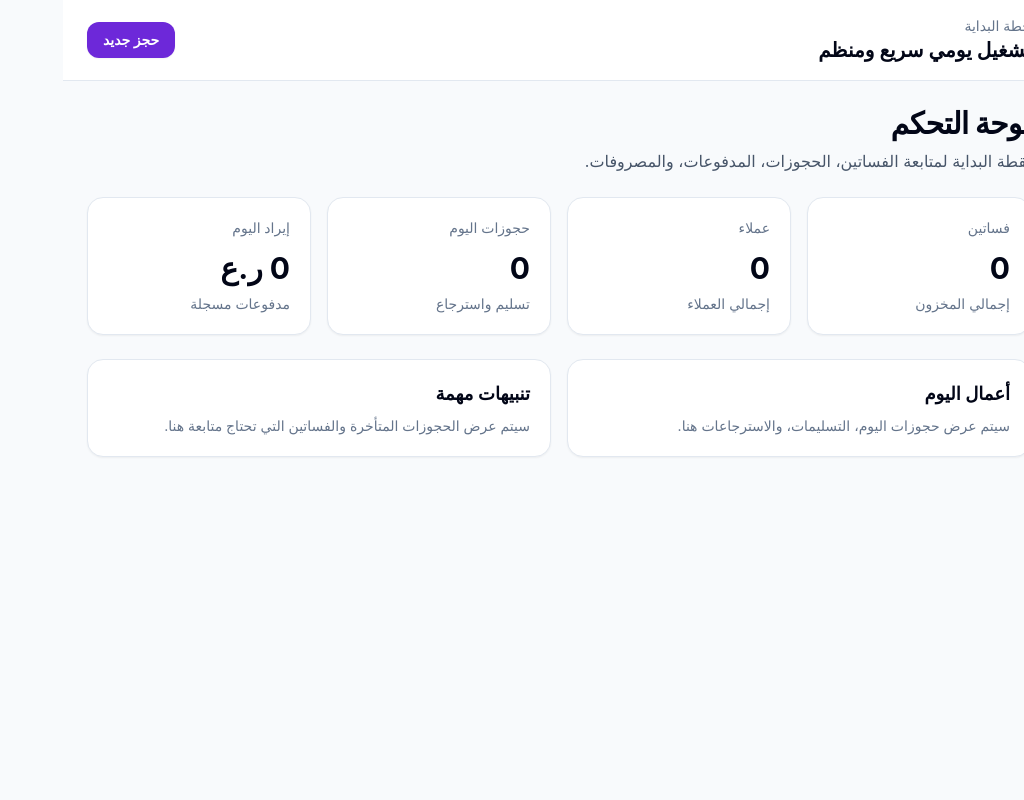
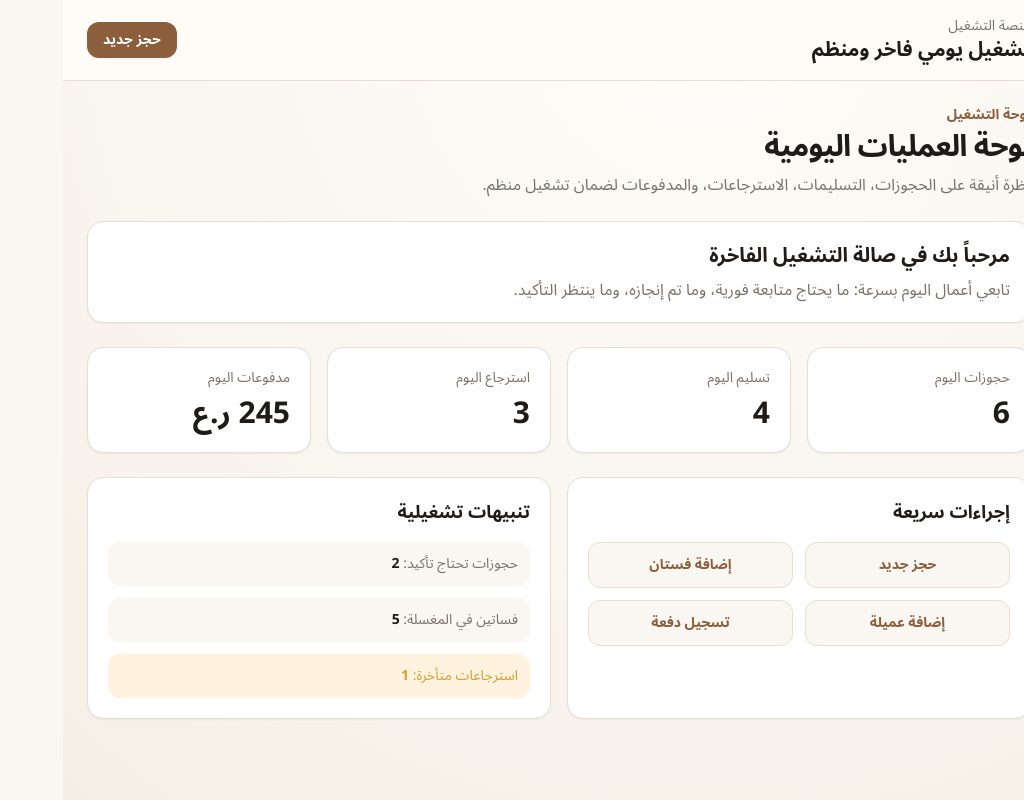
Before and after one commit to mohamedmasoud3030-tech/dress-roomshow, a React (Vite) app: page / in a window 1280 px wide. Shown: the whole page, without its empty margins (256-1280 px from the left). Built offline with nearby package versions, Linux system fonts and the light colour scheme.

Commit message:
feat(ui): apply elegant operations shell and dashboard polish

```diff
--- a/src/components/layout/AppLayout.tsx
+++ b/src/components/layout/AppLayout.tsx
@@ -8,50 +8,55 @@ const navigation = [
   { to: '/delivery-return', label: 'التسليم والاسترجاع' },
   { to: '/payments', label: 'المدفوعات' },
   { to: '/expenses', label: 'المصروفات' },
-  { to: '/reports', label: 'التقارير البسيطة' },
+  { to: '/reports', label: 'التقارير' },
 ];
+
+const navClass = (isActive: boolean) =>
+  `block rounded-xl px-4 py-3 text-sm font-medium transition ${
+    isActive ? 'bg-[#B08A5B]/20 text-[#8B5E3C]' : 'text-[#7A7168] hover:bg-[#E8DED2]/50 hover:text-[#1F1B18]'
+  }`;
 
 export function AppLayout() {
   return (
-    <div className="min-h-screen bg-slate-50 text-slate-950" dir="rtl">
-      <aside className="fixed inset-y-0 right-0 hidden w-72 border-l border-slate-200 bg-white p-5 shadow-sm lg:block">
+    <div className="min-h-screen bg-transparent text-[#1F1B18]" dir="rtl">
+      <aside className="fixed inset-y-0 right-0 hidden w-72 border-l border-[#E8DED2] bg-[#FFFCF8] p-5 shadow-sm lg:block">
         <div className="mb-8">
-          <p className="text-sm text-slate-500">Dress roomshow</p>
-          <h1 className="text-2xl font-bold">إدارة محل الفساتين</h1>
+          <p className="text-sm text-[#7A7168]">Dress roomshow</p>
+          <h1 className="text-2xl font-bold">إدارة بوتيك الفساتين</h1>
         </div>
         <nav className="space-y-2">
           {navigation.map((item) => (
-            <NavLink
-              key={item.to}
-              to={item.to}
-              className={({ isActive }) =>
-                `block rounded-xl px-4 py-3 text-sm font-medium transition ${
-                  isActive ? 'bg-violet-100 text-violet-800' : 'text-slate-600 hover:bg-slate-100 hover:text-slate-950'
-                }`
-              }
-            >
+            <NavLink key={item.to} to={item.to} className={({ isActive }) => navClass(isActive)}>
               {item.label}
             </NavLink>
           ))}
         </nav>
       </aside>
 
-      <main className="min-h-screen lg:pr-72">
-        <header className="sticky top-0 z-10 border-b border-slate-200 bg-white/90 px-6 py-4 backdrop-blur">
+      <main className="min-h-screen pb-24 lg:pb-6 lg:pr-72">
+        <header className="sticky top-0 z-10 border-b border-[#E8DED2] bg-[#FFFCF8]/95 px-4 py-4 backdrop-blur sm:px-6">
           <div className="flex items-center justify-between gap-4">
             <div>
-              <p className="text-sm text-slate-500">خطة البداية</p>
-              <h2 className="text-xl font-semibold">تشغيل يومي سريع ومنظم</h2>
+              <p className="text-sm text-[#7A7168]">منصة التشغيل</p>
+              <h2 className="text-xl font-semibold">تشغيل يومي فاخر ومنظم</h2>
             </div>
-            <button className="rounded-xl bg-violet-700 px-4 py-2 text-sm font-semibold text-white shadow-sm hover:bg-violet-800">
+            <button className="rounded-xl bg-[#8B5E3C] px-4 py-2 text-sm font-semibold text-white shadow-sm transition hover:bg-[#7A5133]">
               حجز جديد
             </button>
           </div>
         </header>
-        <div className="p-6">
+        <div className="p-4 sm:p-6">
           <Outlet />
         </div>
       </main>
+
+      <nav className="fixed inset-x-0 bottom-0 z-20 grid grid-cols-4 border-t border-[#E8DED2] bg-[#FFFCF8]/95 p-2 backdrop-blur lg:hidden">
+        {navigation.map((item) => (
+          <NavLink key={item.to} to={item.to} className={({ isActive }) => `rounded-lg px-2 py-2 text-center text-xs ${isActive ? 'bg-[#B08A5B]/25 text-[#8B5E3C] font-semibold' : 'text-[#7A7168]'}`}>
+            {item.label}
+          </NavLink>
+        ))}
+      </nav>
     </div>
   );
 }
--- /dev/null
+++ b/src/components/shared/EmptyState.tsx
@@ -0,0 +1,13 @@
+type EmptyStateProps = {
+  title: string;
+  description: string;
+};
+
+export function EmptyState({ title, description }: EmptyStateProps) {
+  return (
+    <div className="rounded-2xl border border-dashed border-[#E8DED2] bg-white p-10 text-center shadow-sm">
+      <p className="text-lg font-semibold text-[#1F1B18]">{title}</p>
+      <p className="mt-2 text-sm text-[#7A7168]">{description}</p>
+    </div>
+  );
+}
--- /dev/null
+++ b/src/components/shared/FilterPanel.tsx
@@ -0,0 +1,5 @@
+type FilterPanelProps = { children: React.ReactNode };
+
+export function FilterPanel({ children }: FilterPanelProps) {
+  return <div className="rounded-2xl border border-[#E8DED2] bg-white p-4 shadow-sm">{children}</div>;
+}
--- a/src/components/shared/PageHeader.tsx
+++ b/src/components/shared/PageHeader.tsx
@@ -2,14 +2,18 @@ type PageHeaderProps = {
   eyebrow: string;
   title: string;
   description: string;
+  action?: React.ReactNode;
 };
 
-export function PageHeader({ eyebrow, title, description }: PageHeaderProps) {
+export function PageHeader({ eyebrow, title, description, action }: PageHeaderProps) {
   return (
-    <div>
-      <p className="text-sm font-semibold text-violet-700">{eyebrow}</p>
-      <h1 className="mt-1 text-3xl font-bold tracking-tight text-slate-950">{title}</h1>
-      <p className="mt-2 text-slate-600">{description}</p>
+    <div className="flex flex-col gap-4 sm:flex-row sm:items-start sm:justify-between">
+      <div>
+        <p className="text-sm font-semibold text-[#8B5E3C]">{eyebrow}</p>
+        <h1 className="mt-1 text-3xl font-bold tracking-tight text-[#1F1B18]">{title}</h1>
+        <p className="mt-2 max-w-2xl text-[#7A7168]">{description}</p>
+      </div>
+      {action}
     </div>
   );
 }
--- a/src/components/shared/SummaryCard.tsx
+++ b/src/components/shared/SummaryCard.tsx
@@ -1,13 +1,16 @@
 type SummaryCardProps = {
   label: string;
   value: string | number;
+  hint?: string;
+  valueClassName?: string;
 };
 
-export function SummaryCard({ label, value }: SummaryCardProps) {
+export function SummaryCard({ label, value, hint, valueClassName }: SummaryCardProps) {
   return (
-    <article className="rounded-2xl border border-slate-200 bg-white p-5 shadow-sm">
-      <p className="text-sm text-slate-500">{label}</p>
-      <p className="mt-2 text-3xl font-bold text-slate-950">{value}</p>
+    <article className="rounded-2xl border border-[#E8DED2] bg-white p-5 shadow-sm">
+      <p className="text-sm text-[#7A7168]">{label}</p>
+      <p className={`mt-2 text-3xl font-bold text-[#1F1B18] ${valueClassName ?? ''}`}>{value}</p>
+      {hint ? <p className="mt-1 text-xs text-[#7A7168]">{hint}</p> : null}
     </article>
   );
 }
--- a/src/features/dashboard/DashboardPage.tsx
+++ b/src/features/dashboard/DashboardPage.tsx
@@ -1,36 +1,36 @@
-const metrics = [
-  { label: 'فساتين', value: '0', hint: 'إجمالي المخزون' },
-  { label: 'عملاء', value: '0', hint: 'إجمالي العملاء' },
-  { label: 'حجوزات اليوم', value: '0', hint: 'تسليم واسترجاع' },
-  { label: 'إيراد اليوم', value: '0 ر.ع', hint: 'مدفوعات مسجلة' },
+import { PageHeader } from '../../components/shared/PageHeader';
+import { SummaryCard } from '../../components/shared/SummaryCard';
+
+const todayCards = [
+  { label: 'حجوزات اليوم', value: 6 },
+  { label: 'تسليم اليوم', value: 4 },
+  { label: 'استرجاع اليوم', value: 3 },
+  { label: 'مدفوعات اليوم', value: '245 ر.ع' },
 ];
 
 export function DashboardPage() {
   return (
     <section className="space-y-6">
-      <div>
-        <h1 className="text-3xl font-bold tracking-tight">لوحة التحكم</h1>
-        <p className="mt-2 text-slate-600">نقطة البداية لمتابعة الفساتين، الحجوزات، المدفوعات، والمصروفات.</p>
-      </div>
-
-      <div className="grid gap-4 md:grid-cols-2 xl:grid-cols-4">
-        {metrics.map((metric) => (
-          <article key={metric.label} className="rounded-2xl border border-slate-200 bg-white p-5 shadow-sm">
-            <p className="text-sm font-medium text-slate-500">{metric.label}</p>
-            <p className="mt-3 text-3xl font-bold text-slate-950">{metric.value}</p>
-            <p className="mt-2 text-sm text-slate-500">{metric.hint}</p>
-          </article>
-        ))}
-      </div>
-
+      <PageHeader eyebrow="لوحة التشغيل" title="لوحة العمليات اليومية" description="نظرة أنيقة على الحجوزات، التسليمات، الاسترجاعات، والمدفوعات لضمان تشغيل منظم." />
+      <article className="rounded-2xl border border-[#E8DED2] bg-white p-5 shadow-sm">
+        <h2 className="text-xl font-semibold">مرحباً بك في صالة التشغيل الفاخرة</h2>
+        <p className="mt-2 text-[#7A7168]">تابعي أعمال اليوم بسرعة: ما يحتاج متابعة فورية، وما تم إنجازه، وما ينتظر التأكيد.</p>
+      </article>
+      <div className="grid gap-4 sm:grid-cols-2 xl:grid-cols-4">{todayCards.map((c)=><SummaryCard key={c.label} label={c.label} value={c.value} />)}</div>
       <div className="grid gap-4 xl:grid-cols-2">
-        <article className="rounded-2xl border border-slate-200 bg-white p-5 shadow-sm">
-          <h2 className="text-lg font-semibold">أعمال اليوم</h2>
-          <p className="mt-2 text-sm text-slate-500">سيتم عرض حجوزات اليوم، التسليمات، والاسترجاعات هنا.</p>
+        <article className="rounded-2xl border border-[#E8DED2] bg-white p-5 shadow-sm">
+          <h3 className="text-lg font-semibold">إجراءات سريعة</h3>
+          <div className="mt-4 grid gap-3 sm:grid-cols-2">
+            {['حجز جديد','إضافة فستان','إضافة عميلة','تسجيل دفعة'].map((label)=><button key={label} className="rounded-xl border border-[#E8DED2] bg-[#FAF7F2] px-4 py-3 text-sm font-semibold text-[#8B5E3C]">{label}</button>)}
+          </div>
         </article>
-        <article className="rounded-2xl border border-slate-200 bg-white p-5 shadow-sm">
-          <h2 className="text-lg font-semibold">تنبيهات مهمة</h2>
-          <p className="mt-2 text-sm text-slate-500">سيتم عرض الحجوزات المتأخرة والفساتين التي تحتاج متابعة هنا.</p>
+        <article className="rounded-2xl border border-[#E8DED2] bg-white p-5 shadow-sm">
+          <h3 className="text-lg font-semibold">تنبيهات تشغيلية</h3>
+          <ul className="mt-4 space-y-3 text-sm text-[#7A7168]">
+            <li className="rounded-xl bg-[#FAF7F2] p-3">حجوزات تحتاج تأكيد: <span className="font-bold text-[#1F1B18]">2</span></li>
+            <li className="rounded-xl bg-[#FAF7F2] p-3">فساتين في المغسلة: <span className="font-bold text-[#1F1B18]">5</span></li>
+            <li className="rounded-xl bg-[#FFF3DF] p-3 text-[#D69E2E]">استرجاعات متأخرة: <span className="font-bold">1</span></li>
+          </ul>
         </article>
       </div>
     </section>
--- a/src/styles/global.css
+++ b/src/styles/global.css
@@ -3,25 +3,41 @@
 @tailwind utilities;
 
 :root {
-  font-family: Inter, system-ui, -apple-system, BlinkMacSystemFont, 'Segoe UI', sans-serif;
-  color: #0f172a;
-  background: #f8fafc;
+  font-family: 'Tajawal', 'Cairo', 'Noto Sans Arabic', Inter, system-ui, -apple-system, BlinkMacSystemFont, 'Segoe UI', sans-serif;
+  color: #1f1b18;
+  background: #faf7f2;
 }
 
 * {
   box-sizing: border-box;
 }
 
+*::selection {
+  background: #e8ded2;
+  color: #1f1b18;
+}
+
+html,
+body,
+#root {
+  min-height: 100%;
+}
+
 body {
   margin: 0;
   min-width: 320px;
   min-height: 100vh;
+  background: radial-gradient(circle at top, #fffdf9 0%, #faf7f2 45%, #f5eee5 100%);
+  color: #1f1b18;
+  -webkit-font-smoothing: antialiased;
+  text-rendering: optimizeLegibility;
 }
 
 a {
   color: inherit;
   text-decoration: none;
 }
+
 button,
 input,
 textarea,
```
